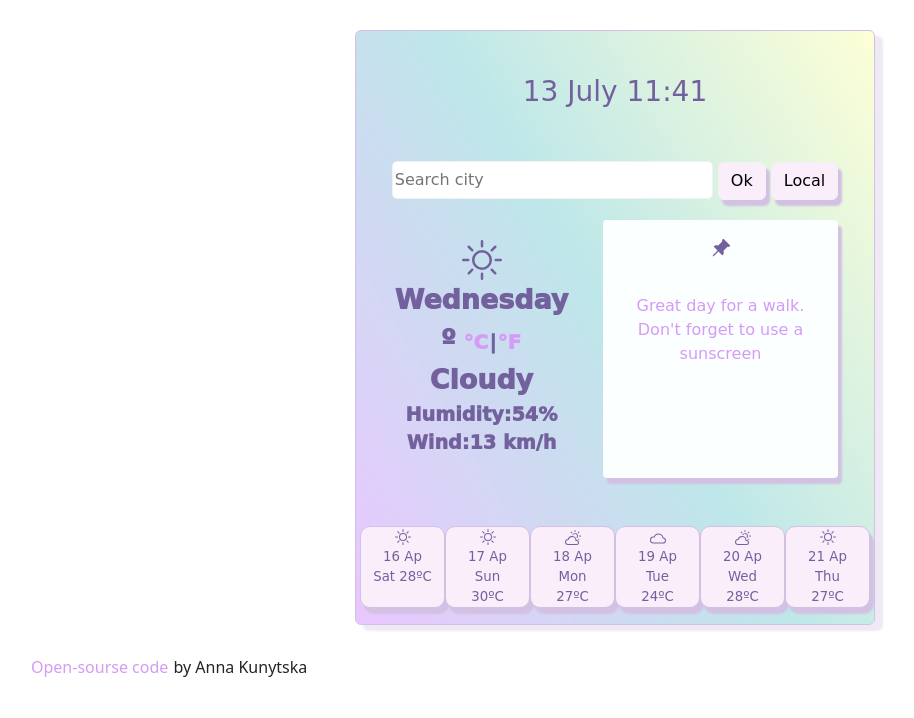
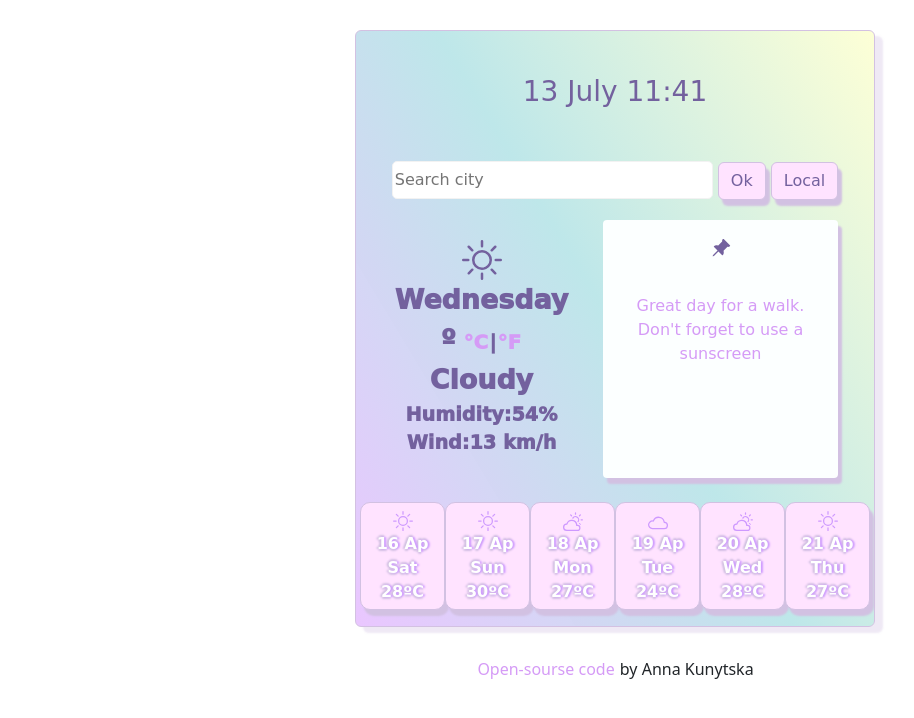
Before and after one commit to Hi-Anna-Kunytska/Weather-inspired, a plain HTML site: page index.html in a window 1280 px wide. Shown: the whole page, without its empty margins (25-939 px from the left). Drawn offline with nearby package versions, Linux system fonts and the light colour scheme; no server answers; a web font is replaced by a local one.

Commit message:
Clean code

```diff
--- a/index.html
+++ b/index.html
@@ -104,16 +104,15 @@
           </div>
 
           <br />
-          <br />
 
           <div class="row week-weather">
             <div class="col-2">
               <svg
                 xmlns="http://www.w3.org/2000/svg"
-                width="16"
-                height="16"
+                width="20"
+                height="20"
                 fill="currentColor"
-                class="bi bi-brightness-high"
+                class="bi bi-brightness-high icon-weather"
                 viewBox="0 0 16 16"
               >
                 <path
@@ -126,10 +125,10 @@
             <div class="col-2">
               <svg
                 xmlns="http://www.w3.org/2000/svg"
-                width="16"
-                height="16"
+                width="20"
+                height="20"
                 fill="currentColor"
-                class="bi bi-brightness-high"
+                class="bi bi-brightness-high icon-weather"
                 viewBox="0 0 16 16"
               >
                 <path
@@ -142,10 +141,10 @@
             <div class="col-2">
               <svg
                 xmlns="http://www.w3.org/2000/svg"
-                width="16"
-                height="16"
+                width="20"
+                height="20"
                 fill="currentColor"
-                class="bi bi-cloud-sun"
+                class="bi bi-cloud-sun icon-weather"
                 viewBox="0 0 16 16"
               >
                 <path
@@ -161,10 +160,10 @@
             <div class="col-2">
               <svg
                 xmlns="http://www.w3.org/2000/svg"
-                width="16"
-                height="16"
+                width="20"
+                height="20"
                 fill="currentColor"
-                class="bi bi-cloudy"
+                class="bi bi-cloudy icon-weather"
                 viewBox="0 0 16 16"
               >
                 <path
@@ -177,10 +176,10 @@
             <div class="col-2">
               <svg
                 xmlns="http://www.w3.org/2000/svg"
-                width="16"
-                height="16"
+                width="20"
+                height="20"
                 fill="currentColor"
-                class="bi bi-cloud-sun"
+                class="bi bi-cloud-sun icon-weather"
                 viewBox="0 0 16 16"
               >
                 <path
@@ -196,10 +195,10 @@
             <div class="col-2">
               <svg
                 xmlns="http://www.w3.org/2000/svg"
-                width="16"
-                height="16"
+                width="20"
+                height="20"
                 fill="currentColor"
-                class="bi bi-brightness-high"
+                class="bi bi-brightness-high icon-weather"
                 viewBox="0 0 16 16"
               >
                 <path
--- a/style.css
+++ b/style.css
@@ -1,10 +1,13 @@
-h2 {
-  letter-spacing: 5px;
+.city-name {
+  text-align: center;
+  padding: 20px 20px 0 20px;
+  font-size: 3em;
+  letter-spacing: 10px;
+  font-weight: 900;
+  color: white;
+  text-shadow: hsl(271, 36%, 82%) 2px 0px 2px, hsl(271, 36%, 82%) 0px 2px 2px,
+    hsl(271, 36%, 82%) 0px -2px 2px, hsl(271, 36%, 82%) -2px 0px 2px;
 }
-img {
-  width: 70px;
-}
-
 .search-holder {
   text-align: center;
   margin: 20px 0;
@@ -18,28 +21,10 @@ img {
 }
 
 .btn-light {
-  background-color: #faeefa;
-  border: 1px solid #f2f2f2;
+  background-color: #ffe3ff;
+  border: 1px solid hsl(271, 36%, 82%);
   box-shadow: 4px 6px 2px hsl(271, 36%, 82%);
-}
-
-.row.centered-block {
-  margin: 20px;
-}
-.icon {
-  text-align: center;
-  border-color: 2px solid black;
-  padding: 20px;
-}
-.city-name {
-  text-align: center;
-  padding: 20px 20px 0 20px;
-  font-size: 3em;
-  letter-spacing: 10px;
-  font-weight: 900;
-  color: white;
-  text-shadow: hsl(271, 36%, 82%) 2px 0px 2px, hsl(271, 36%, 82%) 0px 2px 2px,
-    hsl(271, 36%, 82%) 0px -2px 2px, hsl(271, 36%, 82%) -2px 0px 2px;
+  color: #73619e;
 }
 
 .current-day-weather {
@@ -48,15 +33,10 @@ img {
   font-weight: 1000;
   padding: 20px;
 }
-.current-day{
- font-size: 1.4em;
-}
-.current-temp {
+.current-day,
+.current-temp,
+.description {
   font-size: 1.4em;
-}
-
-.description{
-   font-size: 1.4em;
 }
 
 .unit {
@@ -107,29 +87,34 @@ a:active {
   margin-top: 34px;
 }
 
-.row.week-weather {
-  text-align: center;
-  font-size: smaller;
-}
-.weather-img {
-  width: 30px;
-}
 .col-2 {
   margin: 0;
   border-radius: 10px;
-  background-color: #faeefa;
+  background-color: #ffe3ff;
   border: 1px solid hsl(271, 36%, 82%);
   box-shadow: 4px 6px 2px hsl(271, 36%, 82%);
+  padding: 5px;
+  color: white;
+  font-weight: 900;
+  font-size: medium;
+  text-shadow: hsl(271deg 100% 80%) 2px 0px 2px, hsl(271deg 36% 82%) 0px 2px 2px,
+    hsl(271deg 36% 82%) 0px -2px 2px, hsl(271deg 36% 82%) -2px 0px 2px;
 }
 .col-2:hover {
   color: #d59bf6;
   background-color: #f9fafb;
   border-radius: 10px;
   border: 1px solid #f2f2f2;
+  text-shadow: none;
+  cursor: pointer;
+}
+
+.icon-weather {
+  color: hsl(271deg 100% 80%);
 }
 
 .open-sourse-code-link {
-  margin-left: 55px;
+  text-align: center;
 }
 
 .body-app {
@@ -151,6 +136,3 @@ a:active {
   border: 1.5px solid #d3c1e2;
   box-shadow: 8px 6px 2px hsl(271deg 36% 82% / 35%);
 }
-
-position: relative
-top: -34px
```
